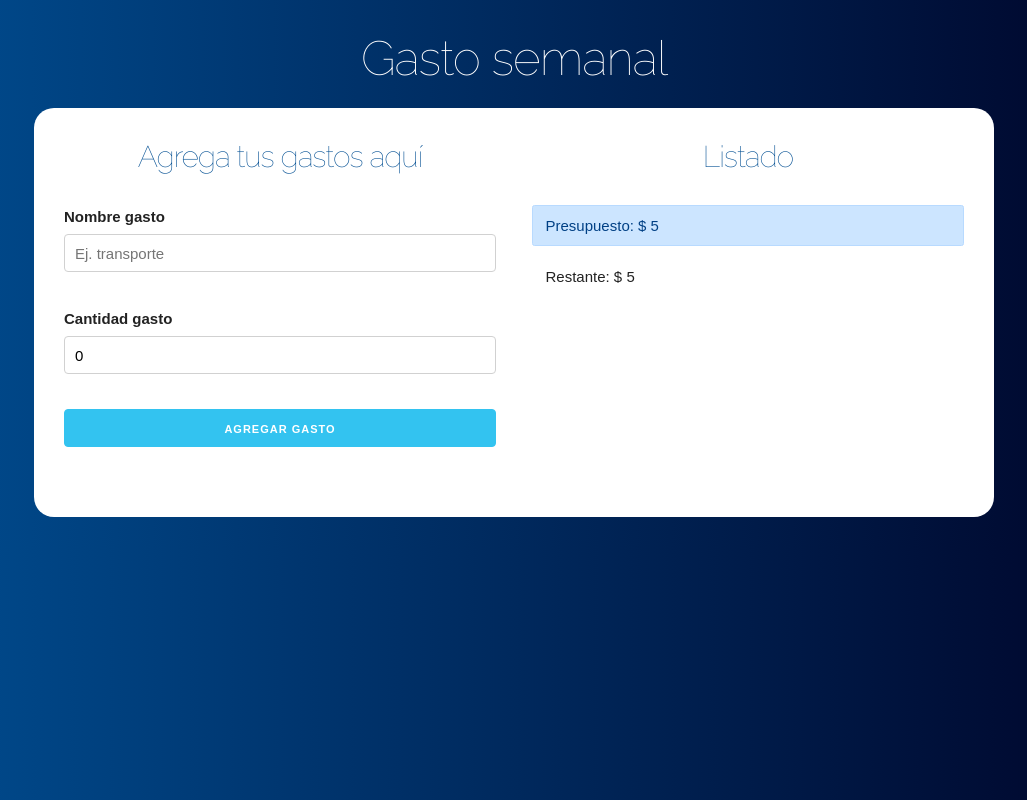
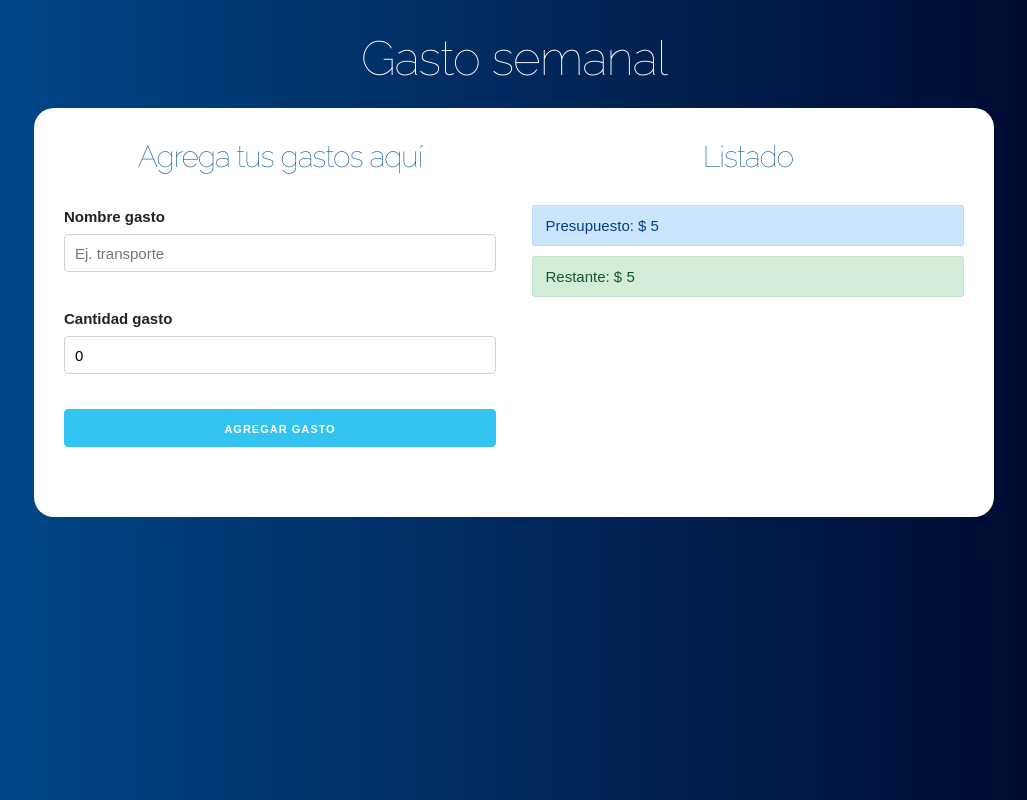
Before and after one commit to efectoTam/react-budget, a React (Create React App) app: page / in a window 1280 px wide. Both pictures are taken after typing "5" into the empty fields and a click on the input "Definir presupuesto". Shown: the whole page, without its empty margins (126-1153 px from the left). Built offline with nearby package versions, Linux system fonts and the light colour scheme.

Commit message:
colors about remainder

```diff
--- a/src/App.js
+++ b/src/App.js
@@ -29,7 +29,7 @@
       //Reset to false
       saveCreateExpense(false);
     }
-  }, [expense]);
+  }, [expense, createexpense, expenses, remainder]);
 
   return (
     <div className="container">
--- a/src/components/BudgetControl.js
+++ b/src/components/BudgetControl.js
@@ -1,4 +1,5 @@
 import React, { Fragment } from 'react';
+import { checkBudget } from '../helpers';
 
 const BudgetControl = ({ budget, remainder}) => {
   return (
@@ -6,7 +7,7 @@
       <div className="alert alert-primary">
         Presupuesto: $ {budget}
       </div>
-      <div className="alert ">
+      <div className={ checkBudget(budget, remainder) }>
         Restante: $ {remainder}
       </div>
     </Fragment>
--- /dev/null
+++ b/src/helpers.js
@@ -0,0 +1,13 @@
+export const checkBudget = (budget, remainder) => {
+  let colorClass;
+
+  if((budget / 4) > remainder) {
+    colorClass = 'alert alert-danger';
+  } else if ((budget / 2) > remainder) {
+    colorClass = 'alert alert-warning';
+  } else {
+    colorClass = "alert alert-success";
+  }
+
+  return colorClass;
+}
```
